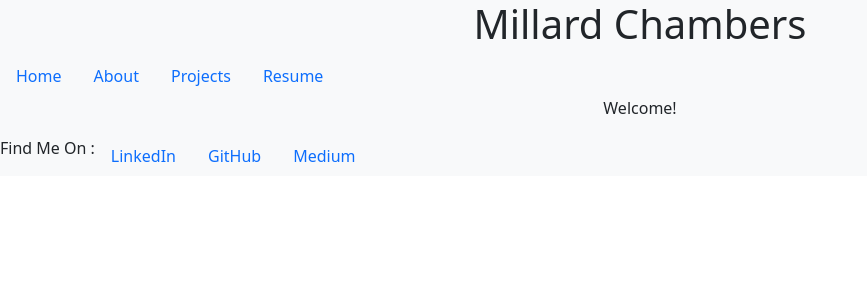
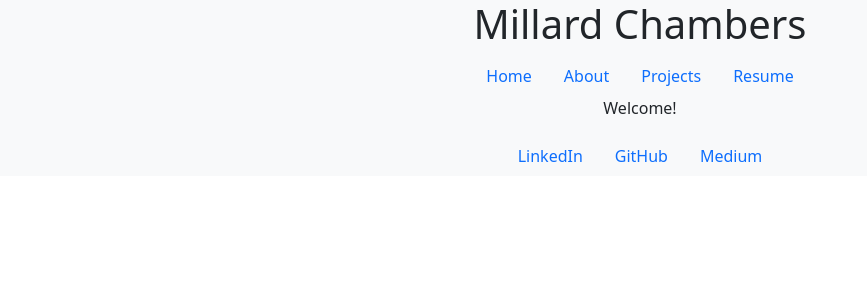
Before and after one commit to MChambersIV/Portfolio, a React (Create React App) app: page / in a window 1280 px wide. Shown: the top 300 px of the page, without its empty margins (0-867 px from the left). Built offline with nearby package versions, Linux system fonts and the light colour scheme.

Commit message:
aligned links in Nav.js and Footer.js, eliminated dark from className descriptor

```diff
--- a/src/components/Footer.js
+++ b/src/components/Footer.js
@@ -2,9 +2,7 @@
 
 function Footer() {
     return (
-        <div className="nav dark">
-
-          <div className="nav-active">Find Me On :</div>
+        <div className="nav justify-content-center">
 
           <a className="nav-link" href="https://linkedin.com/in/millard-chambers">LinkedIn</a>
 
--- a/src/components/Nav.js
+++ b/src/components/Nav.js
@@ -3,7 +3,7 @@
 
 export default function Nav({ changePage }) {
   return (
-    <ul className="nav dark center">
+    <ul className="nav justify-content-center">
       <li className="nav-item">
         <a href="#home" onClick= { () => changePage('Home') } className="nav-link" >
           Home
```
